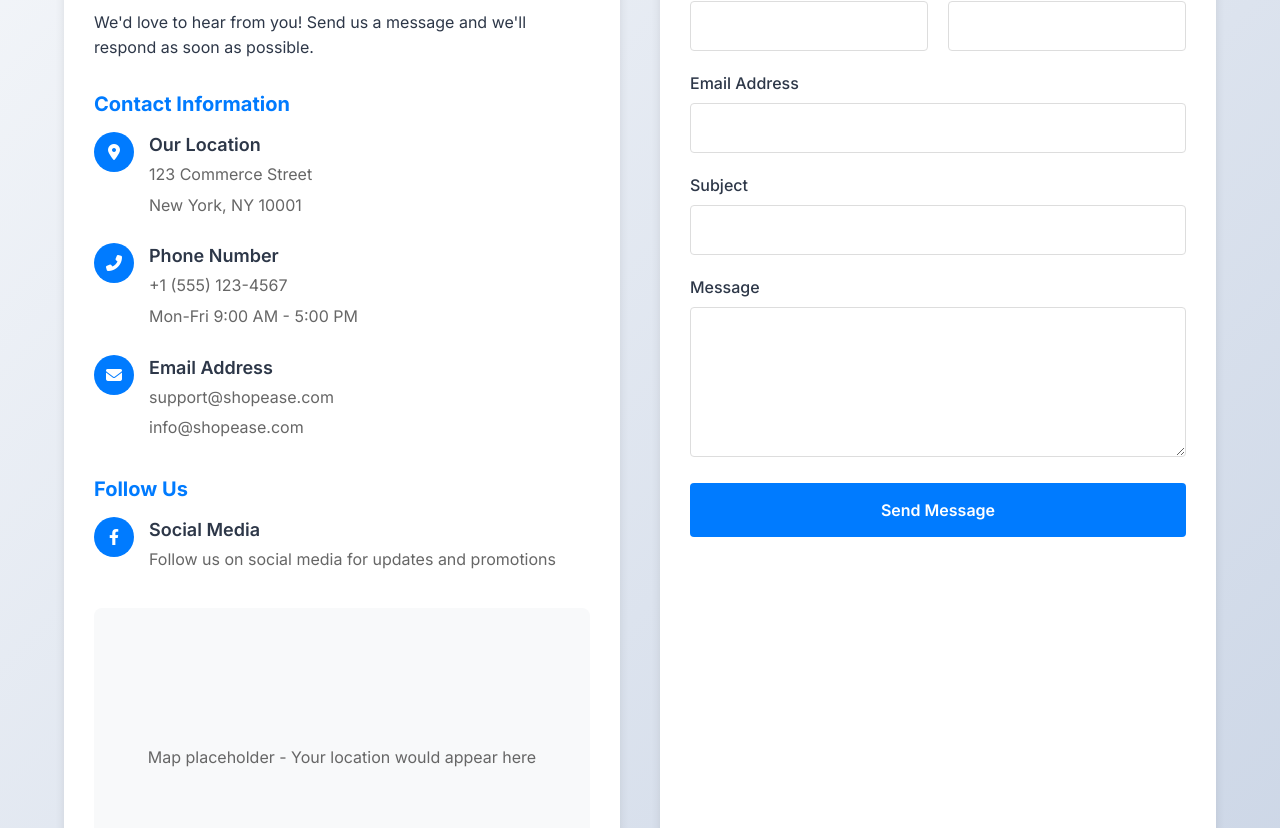
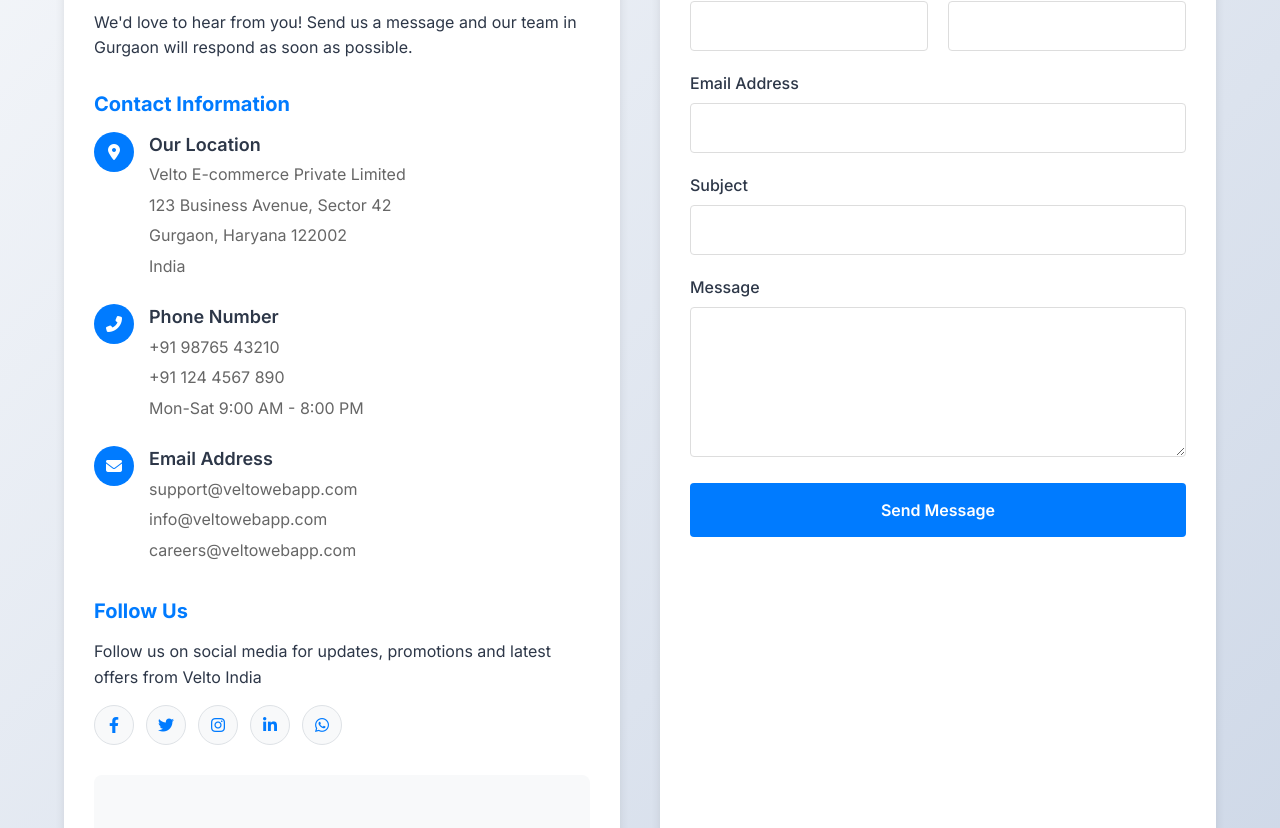
Before and after one commit to Dax-developer/veltowebapp, a React (Vite) app: page /contact in a window 1280 px wide. Shown: the part 232-1060 px from the top of the page. Built offline with nearby package versions, Linux system fonts and the light colour scheme.

Commit message:
Update contact information with India-specific details and implement social media icons like footer

```diff
--- a/src/pages/Contact.jsx
+++ b/src/pages/Contact.jsx
@@ -192,6 +192,34 @@
   color: #666;
 `;
 
+const SocialLinks = styled.div`
+  display: flex;
+  gap: 12px;
+  margin-top: 15px;
+  flex-wrap: wrap;
+
+  a {
+    display: flex;
+    align-items: center;
+    justify-content: center;
+    width: 40px;
+    height: 40px;
+    border-radius: 50%;
+    background: #f8f9fa;
+    color: #007bff;
+    transition: all 0.3s ease;
+    border: 1px solid #dee2e6;
+
+    &:hover {
+      background: linear-gradient(135deg, #667eea 0%, #764ba2 100%);
+      color: white;
+      transform: translateY(-2px);
+      box-shadow: 0 4px 12px rgba(102, 126, 234, 0.3);
+      border-color: transparent;
+    }
+  }
+`;
+
 const Contact = () => {
   const [formData, setFormData] = useState({
     firstName: '',
@@ -293,13 +321,13 @@
   return (
     <PageContainer>
       <div className="container">
-        <PageTitle>Contact Us</PageTitle>
+        <PageTitle>Contact Velto India</PageTitle>
 
         <ContactContainer>
           <ContactInfo>
             <InfoSection>
               <SectionTitle>Get In Touch</SectionTitle>
-              <p>We'd love to hear from you! Send us a message and we'll respond as soon as possible.</p>
+              <p>We'd love to hear from you! Send us a message and our team in Gurgaon will respond as soon as possible.</p>
             </InfoSection>
 
             <InfoSection>
@@ -311,8 +339,10 @@
                 </InfoIcon>
                 <InfoContent>
                   <h3>Our Location</h3>
-                  <p>123 Commerce Street</p>
-                  <p>New York, NY 10001</p>
+                  <p>Velto E-commerce Private Limited</p>
+                  <p>123 Business Avenue, Sector 42</p>
+                  <p>Gurgaon, Haryana 122002</p>
+                  <p>India</p>
                 </InfoContent>
               </InfoItem>
 
@@ -322,8 +352,9 @@
                 </InfoIcon>
                 <InfoContent>
                   <h3>Phone Number</h3>
-                  <p>+1 (555) 123-4567</p>
-                  <p>Mon-Fri 9:00 AM - 5:00 PM</p>
+                  <p>+91 98765 43210</p>
+                  <p>+91 124 4567 890</p>
+                  <p>Mon-Sat 9:00 AM - 8:00 PM</p>
                 </InfoContent>
               </InfoItem>
 
@@ -333,27 +364,37 @@
                 </InfoIcon>
                 <InfoContent>
                   <h3>Email Address</h3>
-                  <p>support@shopease.com</p>
-                  <p>info@shopease.com</p>
+                  <p>support@veltowebapp.com</p>
+                  <p>info@veltowebapp.com</p>
+                  <p>careers@veltowebapp.com</p>
                 </InfoContent>
               </InfoItem>
             </InfoSection>
 
             <InfoSection>
               <SectionTitle>Follow Us</SectionTitle>
-              <InfoItem>
-                <InfoIcon>
+              <p>Follow us on social media for updates, promotions and latest offers from Velto India</p>
+              <SocialLinks>
+                <a href="https://facebook.com" target="_blank" rel="noopener noreferrer">
                   <i className="fab fa-facebook-f"></i>
-                </InfoIcon>
-                <InfoContent>
-                  <h3>Social Media</h3>
-                  <p>Follow us on social media for updates and promotions</p>
-                </InfoContent>
-              </InfoItem>
+                </a>
+                <a href="https://twitter.com" target="_blank" rel="noopener noreferrer">
+                  <i className="fab fa-twitter"></i>
+                </a>
+                <a href="https://instagram.com" target="_blank" rel="noopener noreferrer">
+                  <i className="fab fa-instagram"></i>
+                </a>
+                <a href="https://linkedin.com" target="_blank" rel="noopener noreferrer">
+                  <i className="fab fa-linkedin-in"></i>
+                </a>
+                <a href="https://wa.me/919876543210" target="_blank" rel="noopener noreferrer">
+                  <i className="fab fa-whatsapp"></i>
+                </a>
+              </SocialLinks>
             </InfoSection>
 
             <MapContainer>
-              <p>Map placeholder - Your location would appear here</p>
+              <p>Velto E-commerce Private Limited<br />123 Business Avenue, Sector 42<br />Gurgaon, Haryana 122002<br />India</p>
             </MapContainer>
           </ContactInfo>
 
```
